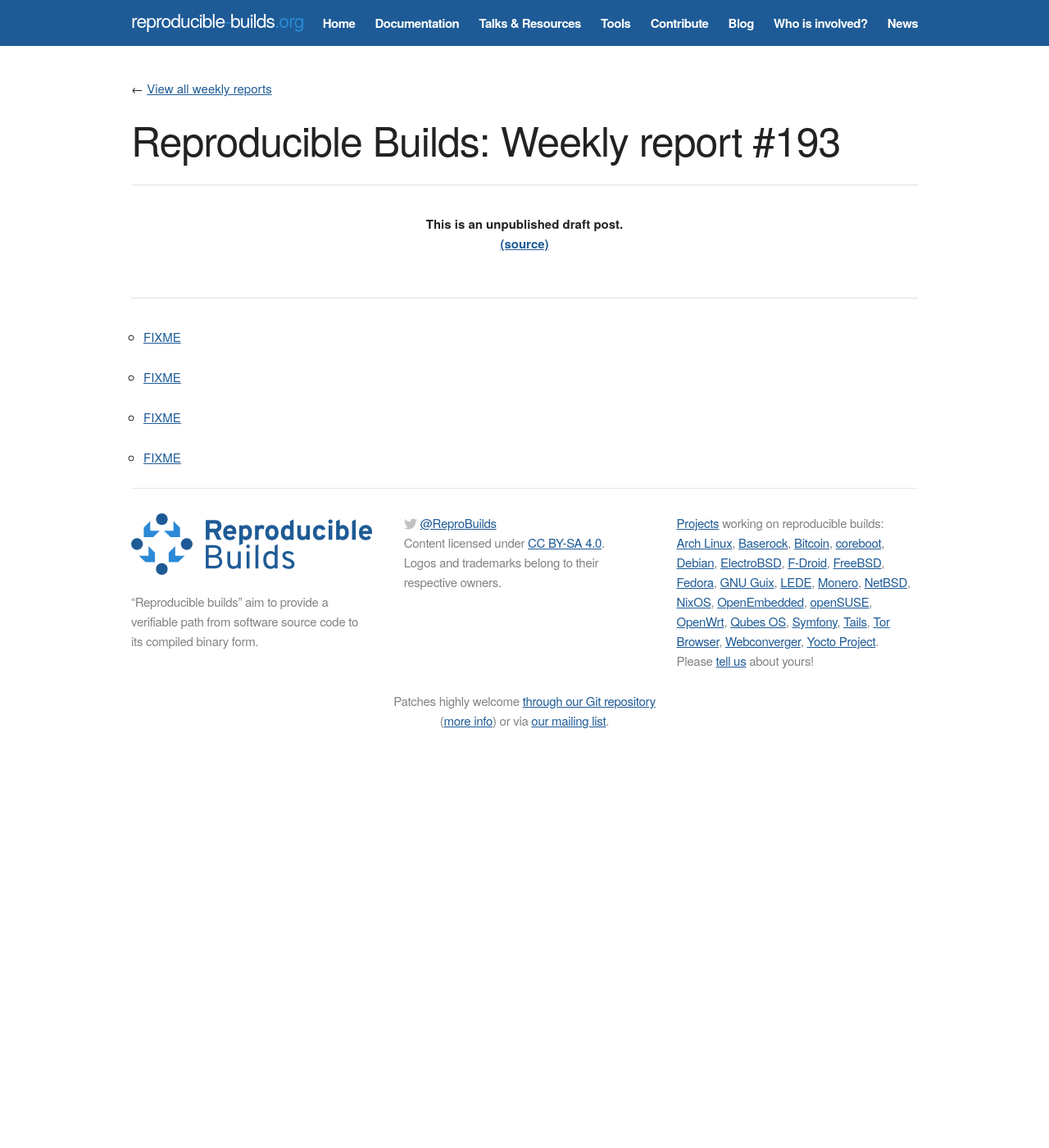
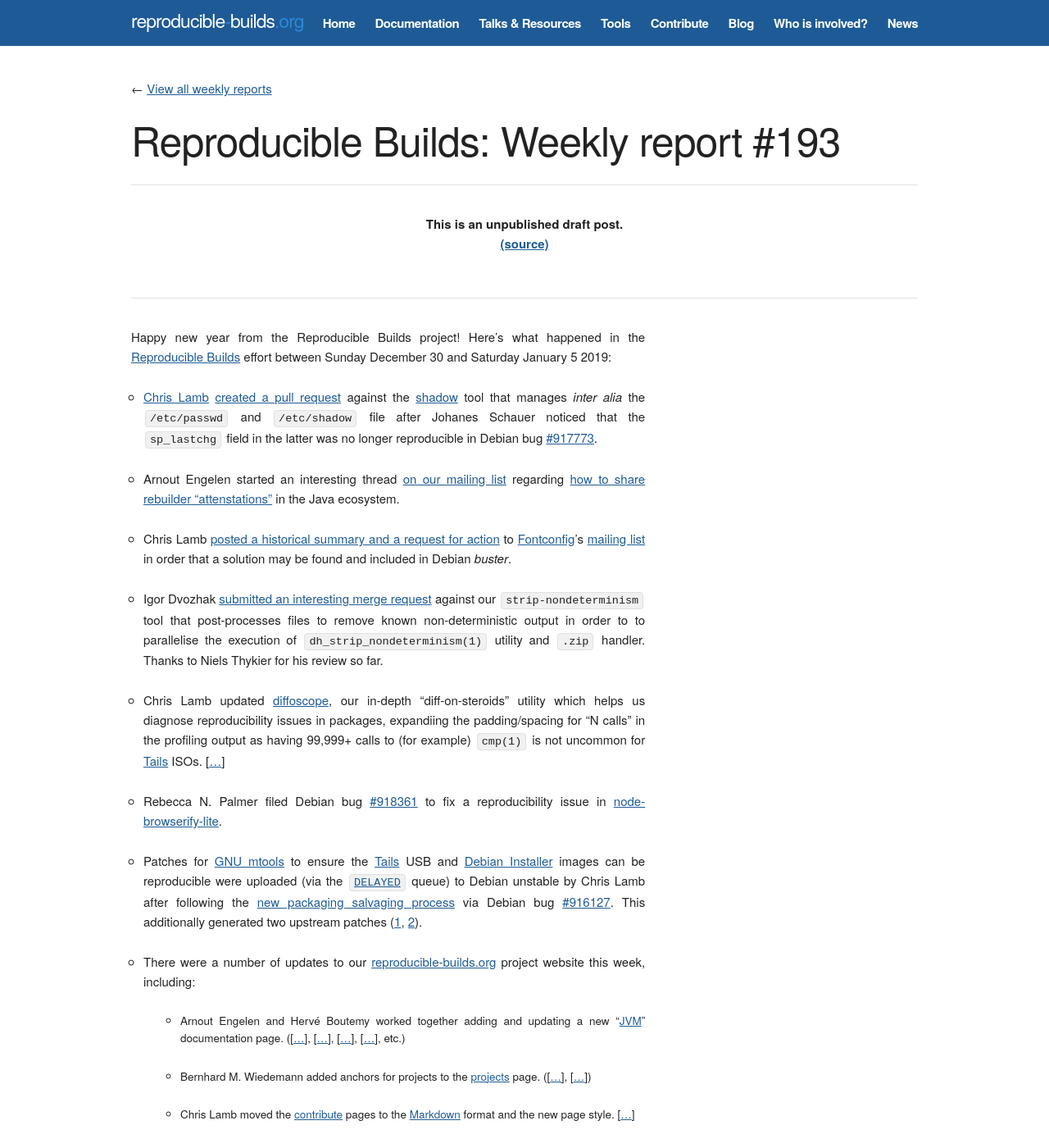
Before and after one commit to prototypefund/reproducible-website, a Jekyll site: the page built from _blog/posts/193.md, in a window 1280 px wide and 1400 px high. Shown: the whole window at 82% size. Built offline with Jekyll 4.4.1, drawn with Linux system fonts in a browser that asks for light colours; some web fonts are replaced; some of the changed text lies outside the part shown.

Commit message:
193: Initial draft.

```diff
--- a/_blog/posts/193.md
+++ b/_blog/posts/193.md
@@ -3,10 +3,46 @@
 week: 193
 ---
 
-* [FIXME](https://github.com/shadow-maint/shadow/pull/146)
+Happy new year from the Reproducible Builds project! Here's what happened in the [Reproducible Builds](https://reproducible-builds.org) effort between Sunday December 30 and Saturday January 5 2019:
 
-* [FIXME](https://lists.freedesktop.org/archives/fontconfig/2019-January/006420.html])
+* [Chris Lamb](https://chris-lamb.co.uk/) [created a pull request](https://github.com/shadow-maint/shadow/pull/146) against the [shadow](https://github.com/shadow-maint/shadow) tool that manages *inter alia* the `/etc/passwd` and `/etc/shadow` file after Johanes Schauer noticed that the `sp_lastchg` field in the latter was no longer reproducible in Debian bug [#917773](https://bugs.debian.org/917773).
 
-* [FIXME](https://salsa.debian.org/reproducible-builds/strip-nondeterminism/merge_requests/3)
+* Arnout Engelen started an interesting thread [on our mailing list](https://lists.reproducible-builds.org/pipermail/rb-general/) regarding [how to share rebuilder "attenstations"](https://lists.reproducible-builds.org/pipermail/rb-general/2019-January/001378.html) in the Java ecosystem.
 
-* [FIXME](https://bugs.debian.org/916127#10)
+* Chris Lamb [posted a historical summary and a request for action](https://lists.freedesktop.org/archives/fontconfig/2019-January/006420.html) to [Fontconfig](https://www.freedesktop.org/wiki/Software/fontconfig/)'s [mailing list](https://lists.freedesktop.org/archives/fontconfig/) in order that a solution may be found and included in Debian *buster*.
+
+* Igor Dvozhak [submitted an interesting merge request](https://salsa.debian.org/reproducible-builds/strip-nondeterminism/merge_requests/3) against our `strip-nondeterminism` tool that post-processes files to remove known non-deterministic output in order to to parallelise the execution of `dh_strip_nondeterminism(1)` utility and `.zip` handler. Thanks to Niels Thykier for his review so far.
+
+* Chris Lamb updated [diffoscope](https://diffoscope.org/), our in-depth "diff-on-steroids" utility which helps us diagnose reproducibility issues in packages, expandiing the padding/spacing for "N calls" in the profiling output as having 99,999+ calls to (for example) `cmp(1)` is not uncommon for [Tails](https://tails.boum.org) ISOs. [[...](https://salsa.debian.org/reproducible-builds/diffoscope/commit/21e4c1d)]
+
+* Rebecca N. Palmer filed Debian bug [#918361](https://bugs.debian.org/918361) to fix a reproducibility issue in [node-browserify-lite](https://tracker.debian.org/pkg/node-browserify-lite).
+
+* Patches for [GNU mtools](https://www.gnu.org/software/mtools/) to ensure the [Tails](https://tails.boum.org/) USB and [Debian Installer](https://www.debian.org/devel/debian-installer/) images can be reproducible were uploaded (via the [`DELAYED`](https://ftp-master.debian.org/deferred.html) queue) to Debian unstable by Chris Lamb after following the [new packaging salvaging process](https://www.debian.org/doc/manuals/developers-reference/ch05.en.html#package-salvaging) via Debian bug [#916127](https://bugs.debian.org/916127). This additionally generated two upstream patches ([1](http://lists.gnu.org/archive/html/info-mtools/2019-01/msg00003.html), [2](http://lists.gnu.org/archive/html/info-mtools/2019-01/msg00000.html)).
+
+* There were a number of updates to our [reproducible-builds.org](https://reproducible-builds.org) project website this week, including:
+
+    * Arnout Engelen and Hervé Boutemy worked together adding and updating a new "[JVM]({{ "/docs/jvm" | prepend: site.baseurl }})" documentation page. ([[...](https://salsa.debian.org/reproducible-builds/reproducible-website/commit/573dd7f)], [[...](https://salsa.debian.org/reproducible-builds/reproducible-website/commit/19ec440)], [[...](https://salsa.debian.org/reproducible-builds/reproducible-website/commit/83c7ca0)], [[...](https://salsa.debian.org/reproducible-builds/reproducible-website/commit/6ba3e56)], etc.)
+
+    * Bernhard M. Wiedemann added anchors for projects to the [projects]({{ "/who/" | prepend: site.baseurl }}) page. ([[...](https://salsa.debian.org/reproducible-builds/reproducible-website/commit/c9a2d4f)], [[...](https://salsa.debian.org/reproducible-builds/reproducible-website/commit/0d26eed)])
+
+    * Chris Lamb moved the [contribute]({{ "/contribute/" | prepend: site.baseurl }}) pages to the [Markdown](https://en.wikipedia.org/wiki/Markdown) format and the new page style. [[...](https://salsa.debian.org/reproducible-builds/reproducible-website/commit/d8bb620)]
+
+* Chris Lamb reviewed 4 packages, but 14 were automatically updated & removed this week, adding to [our knowledge about identified issues](https://tests.reproducible-builds.org/debian/index_issues.html).
+
+## Test framework development
+
+There were a number of updates to our [Jenkins](https://jenkins.io/)-based testing framework that powers [tests.reproducible-builds.org](tests.reproducible-builds.org) this week, including:
+
+* Holger Levsen:
+    * Don't run chroot installation whilst [Debian bug #917633](https://bugs.debian.org/917633) remains open. [[...](https://salsa.debian.org/qa/jenkins.debian.net/commit/16f6dbfb)]
+    * Update links to the [Tango Icon Theme](http://tango.freedesktop.org/Tango_Icon_Library) guidelines and copyright years. [[...](https://salsa.debian.org/qa/jenkins.debian.net/commit/bed9679b)]
+    * Node maintenance. ([[...](https://salsa.debian.org/qa/jenkins.debian.net/commit/7f7145ce)], etc.)
+
+* Mattia Rizzolo:
+    * Set `real_year=2019` in the reproducible health check script to 2019. [[...](https://salsa.debian.org/qa/jenkins.debian.net/commit/a2f2ce04)]
+    * Node maintenance. ([[...](https://salsa.debian.org/qa/jenkins.debian.net/commit/ebc30a8d)], [[...](https://salsa.debian.org/qa/jenkins.debian.net/commit/b7c521fe)], etc.)
+
+
+---
+
+This week's edition was written by Chris Lamb & reviewed by a bunch of Reproducible Builds folks on IRC & the mailing lists.
```
